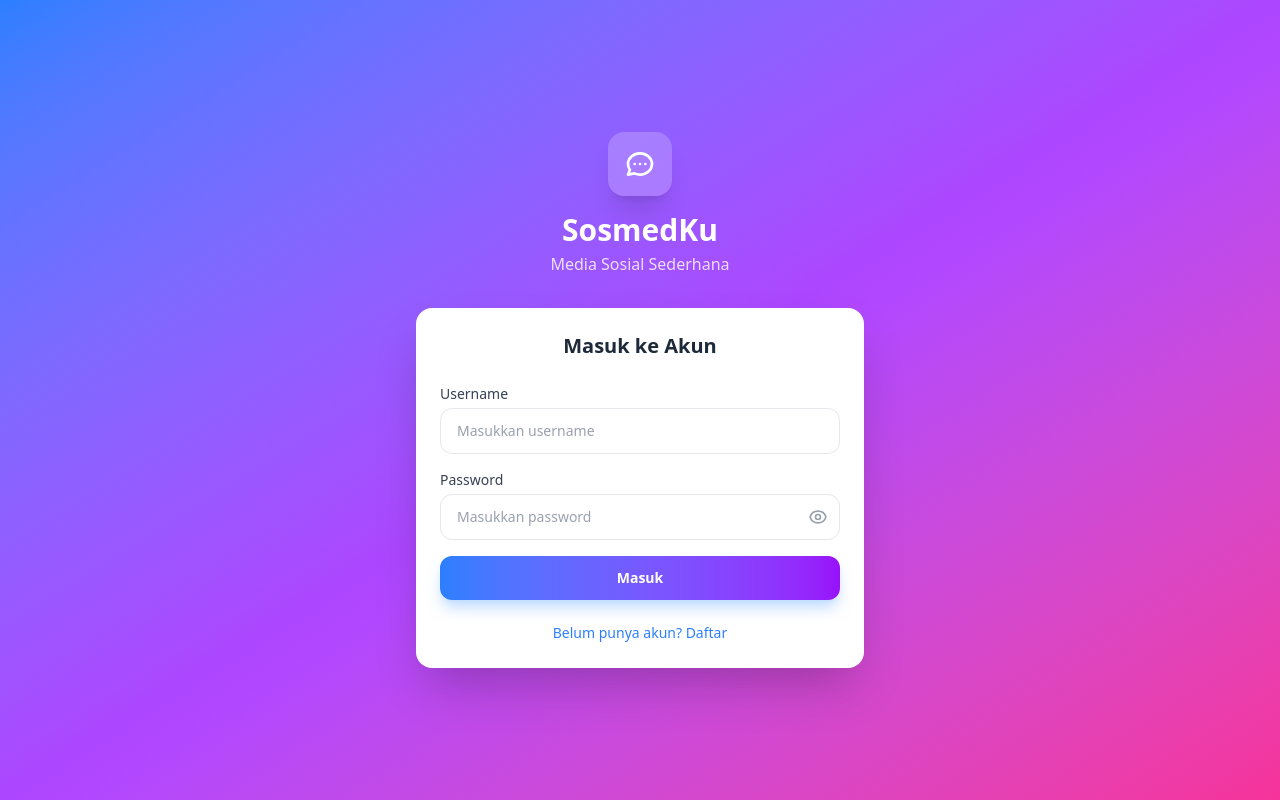
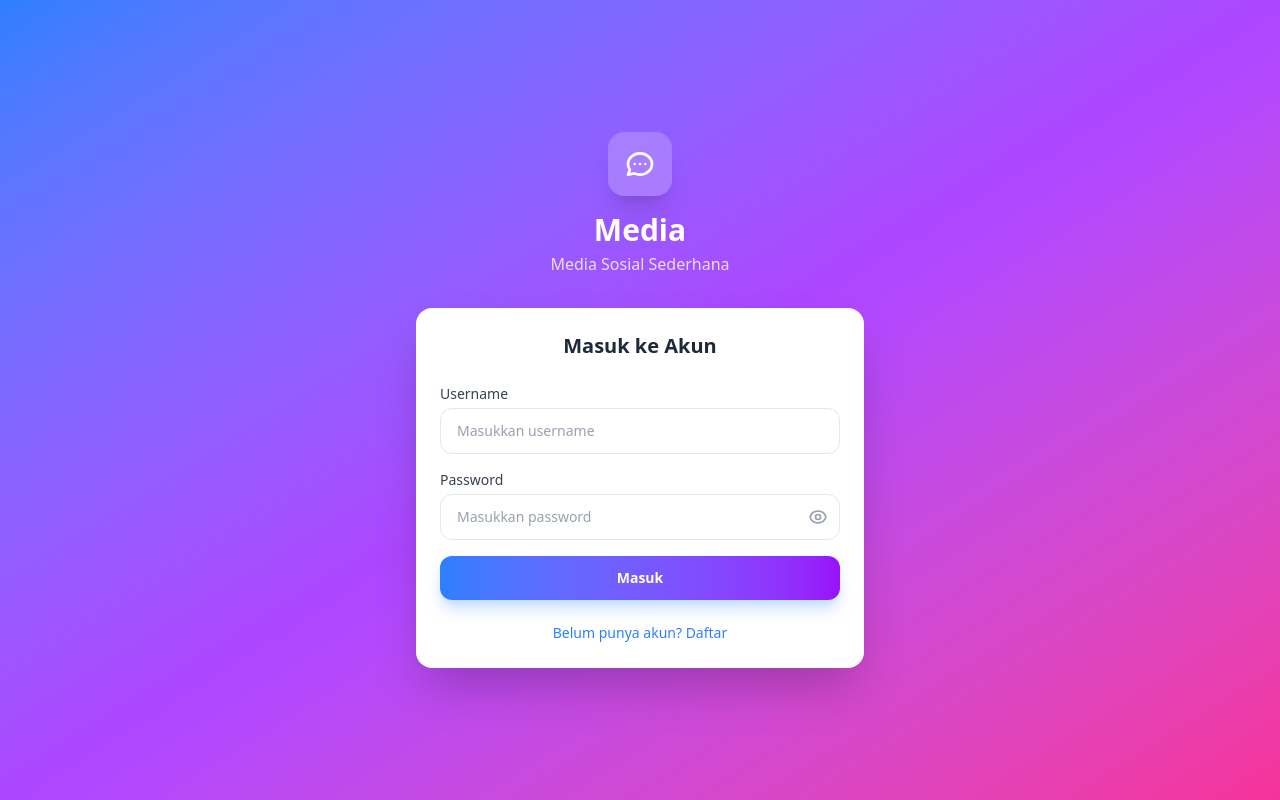
Before and after one commit to ahmdsidikm/social_media-1.1, a React (Vite) app: page / in a window 1280 px wide. Built offline with nearby package versions, Linux system fonts and the light colour scheme.

Commit message:
Update LoginPage.tsx

```diff
--- a/src/components/LoginPage.tsx
+++ b/src/components/LoginPage.tsx
@@ -102,7 +102,7 @@
               <path strokeLinecap="round" strokeLinejoin="round" d="M8 12h.01M12 12h.01M16 12h.01M21 12c0 4.418-4.03 8-9 8a9.863 9.863 0 01-4.255-.949L3 20l1.395-3.72C3.512 15.042 3 13.574 3 12c0-4.418 4.03-8 9-8s9 3.582 9 8z" />
             </svg>
           </div>
-          <h1 className="text-3xl font-bold text-white">SosmedKu</h1>
+          <h1 className="text-3xl font-bold text-white">Media</h1>
           <p className="mt-1 text-white/80">Media Sosial Sederhana</p>
         </div>
 
```
